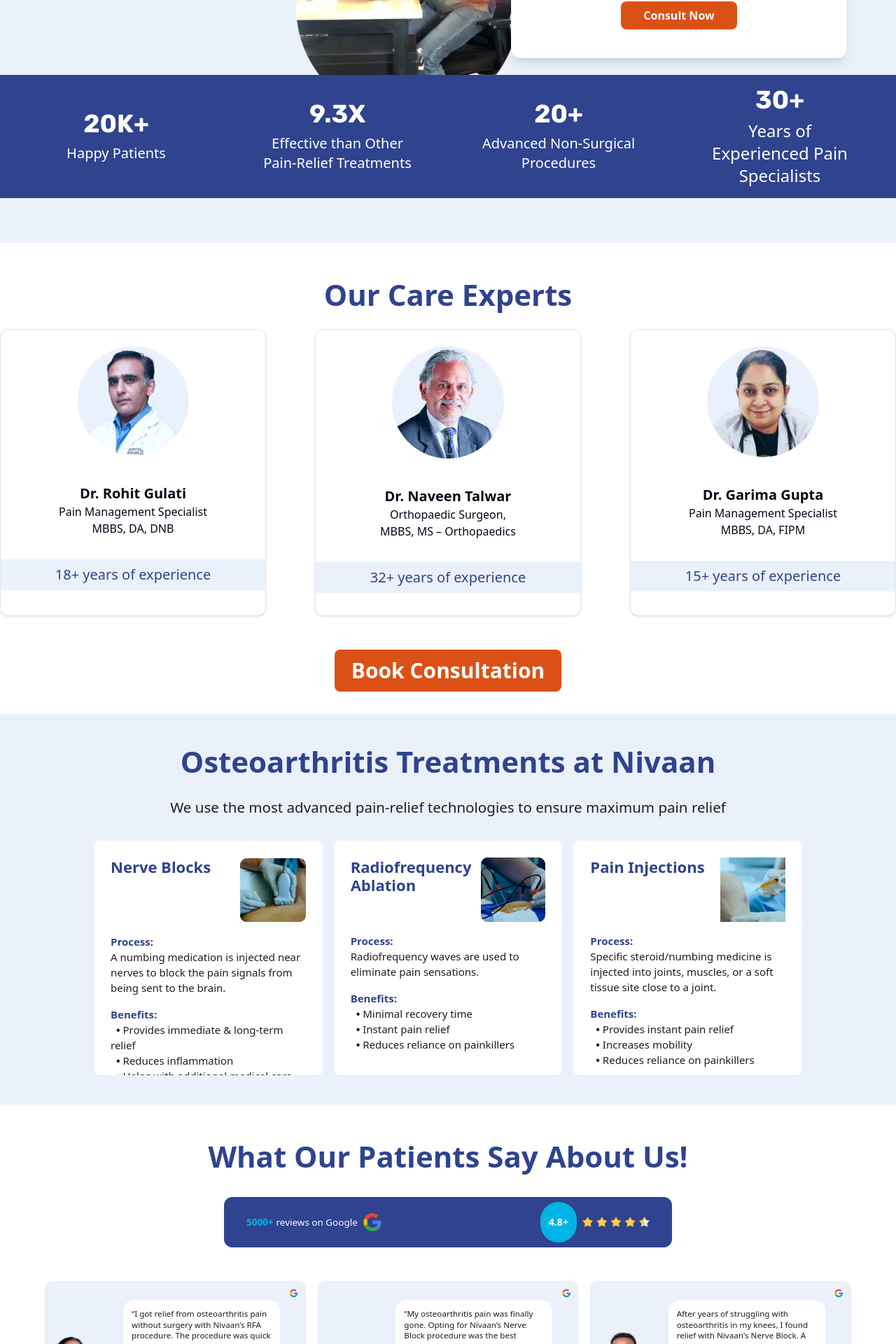
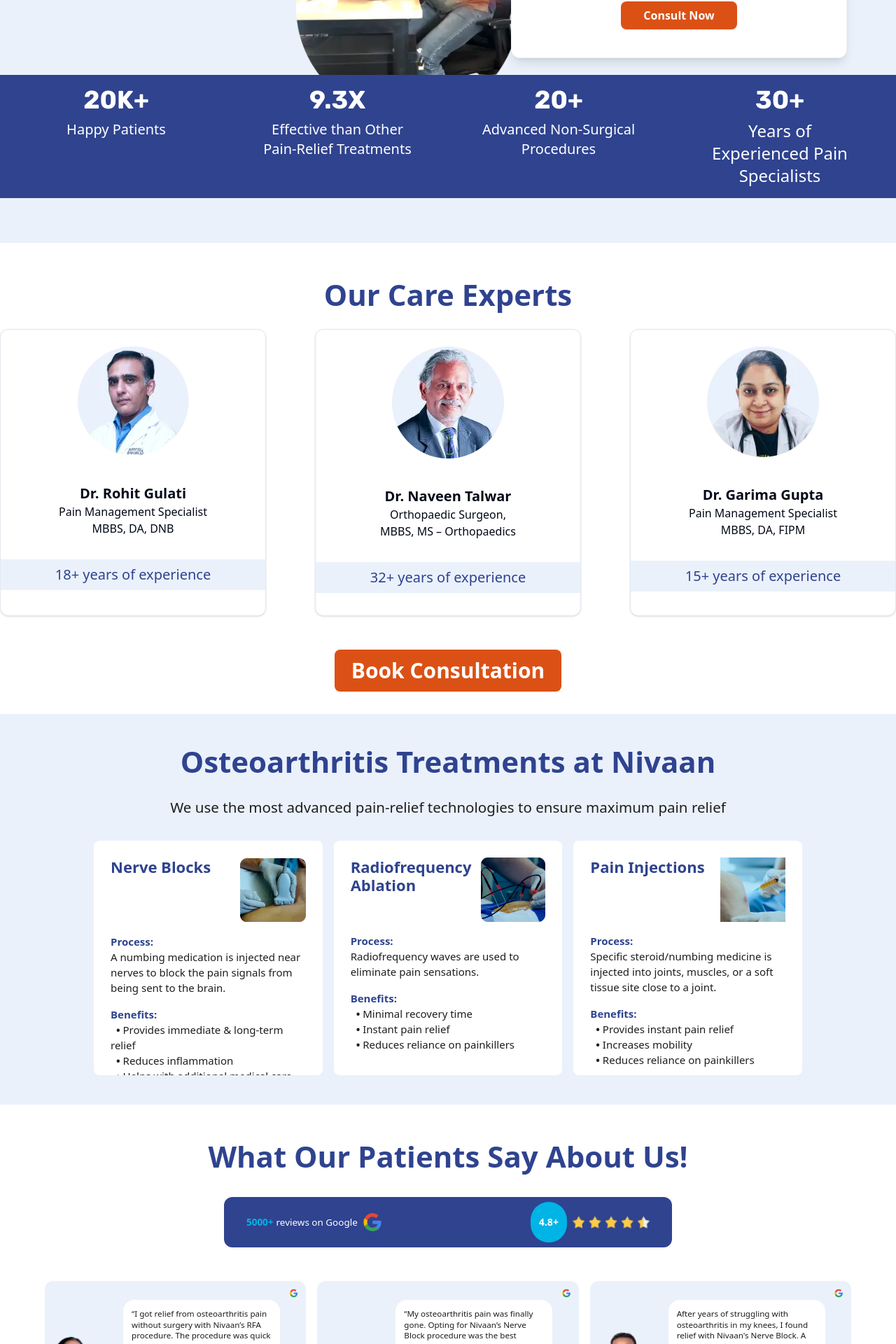
Before and after one commit to levyng00/Nivaan-Test, a Next.js app: page /v1/back-pain-men in a window 1280 px wide. Shown: the part 460-2380 px from the top of the page at 70% size. Built offline with nearby package versions, Linux system fonts and the light colour scheme.

Commit message:
minor qa changes

```diff
--- a/src/components/HeaderMetric.tsx
+++ b/src/components/HeaderMetric.tsx
@@ -4,7 +4,7 @@
 const HeaderMetric = () => {
   return (
     <div className="bg-[#2F438F] p-2 py-4 hidden lg:block">
-      <div className="flex text-white items-center max-w-7xl mx-auto">
+      <div className="flex text-white items-start max-w-7xl mx-auto">
         <div className="flex flex-col flex-1 text-center">
           <p className={`${rubikBold.className} text-4xl`}>20K+</p>
           <p className={`text-xl mt-2`}>Happy Patients</p>
--- a/src/sections/WhatPatientSayAboutUs/WhatPatientSayAboutUs.tsx
+++ b/src/sections/WhatPatientSayAboutUs/WhatPatientSayAboutUs.tsx
@@ -1,8 +1,4 @@
 import React from 'react'
-import testimonial1 from '../../../public/desktop/testimonial-1.webp'
-import testimonial2 from '../../../public/desktop/testimonial-2.webp'
-import testimonial3 from '../../../public/desktop/testimonial-3.webp'
-import testimonial4 from '../../../public/desktop/testimonial-4.webp'
 import PatientReviewCardCarousel from '@/components/PatientReviewCardCarousel'
 import googleIcon2 from '../../../public/desktop/google-logo.webp'
 import Image from 'next/image'
@@ -19,7 +15,7 @@
         </p>
         <div className='flex flex-row justify-center items-center gap-2'>
           <span className='bg-[#00B4E5] px-3 py-5 rounded-full text-[14.12px] leading-[17.33px] font-bold text-white'>4.8+</span>
-          <Image src={starImg} alt='star img' />
+          <Image src={starImg} alt='star img' width={110} height={154} />
         </div>
       </div>
       <PatientReviewCardCarousel reviews={patientReviewData} />
@@ -28,10 +24,3 @@
 }
 
 export default WhatPatientSayAboutUs
-
-const patientReviewData = [
-    {id: 1, name: 'Shushma', reviewText: '“I got relief from osteoarthritis pain without surgery with Nivaan’s RFA procedure. The procedure was quick but had a great impact on my life. Thanks Nivaan.”', postedWhen: '2 weeks ago', img: testimonial1},
-    {id: 2, name: 'Renu Kaur', reviewText: '“My osteoarthritis pain was finally gone. Opting for Nivaan’s Nerve Block procedure was the best decision of my life. I got rid of that pain that too without surgeries. Thanks Nivaan”', postedWhen: '3 weeks ago', img:testimonial2},
-    {id: 3, name: 'Amit Sharma', reviewText: "After years of struggling with osteoarthritis in my knees, I found relief with Nivaan's Nerve Block. A treatment that changed my life, allowing me to walk & move freely again.", postedWhen: '5 weeks ago', img: testimonial3},
-    {id: 4, name: 'Deepa Joshi', reviewText: "“When I heard about Nivaan's non-surgical treatment for osteoarthritis, I was skeptical but desperate for a solution. But Nivaan's RFA procedure turned out to be a life-altering choice!", postedWhen: '7 weeks ago', img: testimonial4}
-]
```
